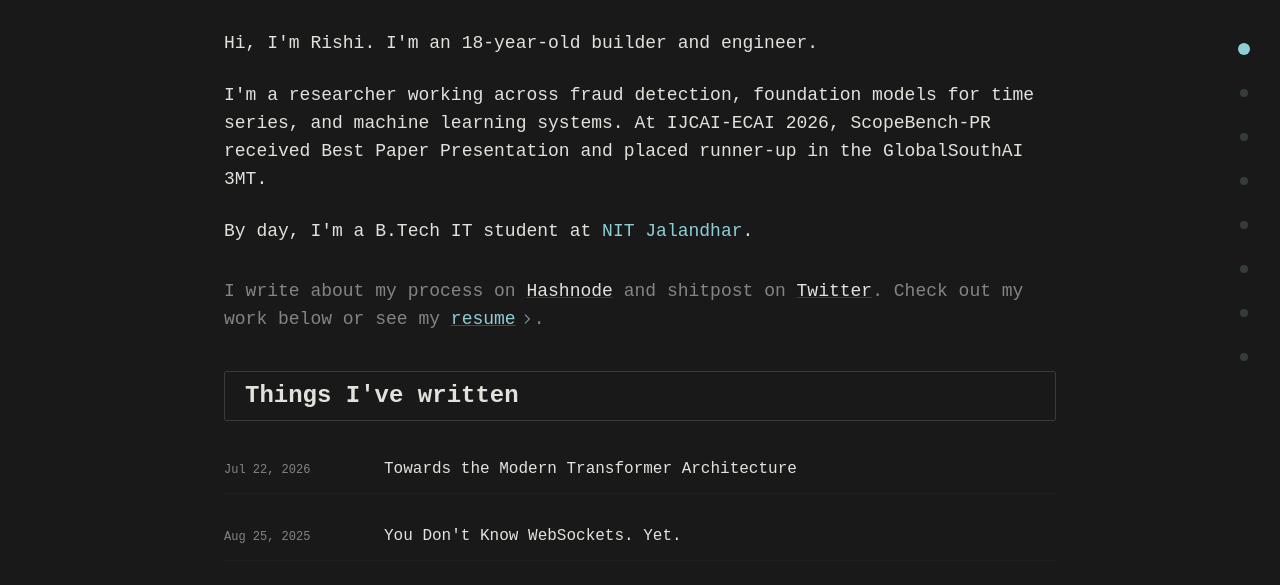
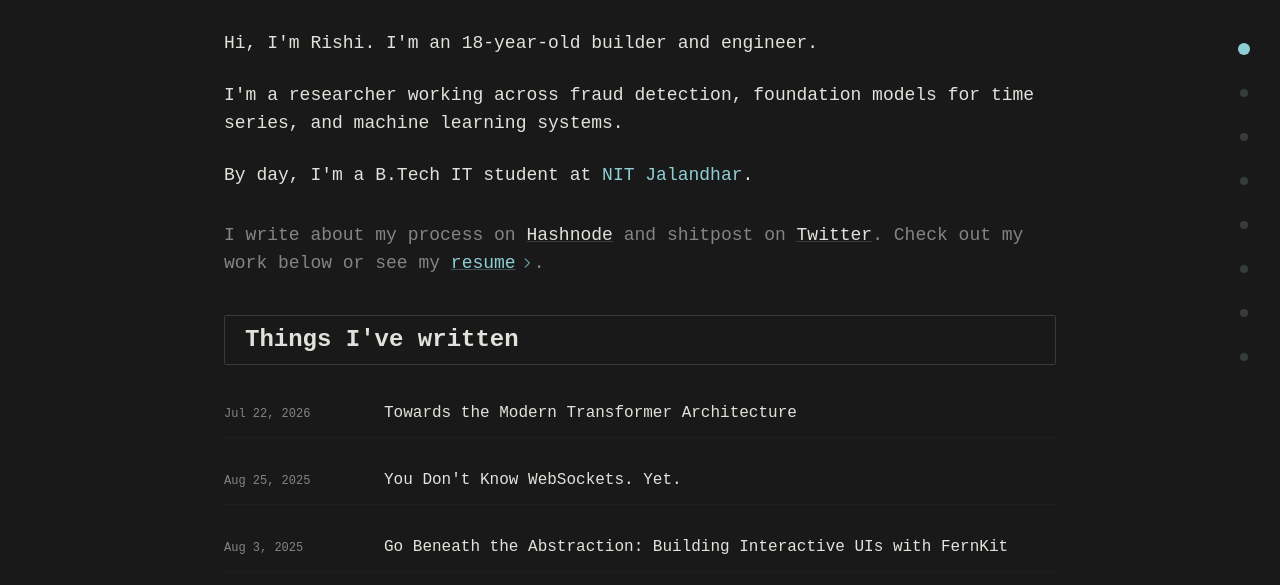
Before and after one commit to RishiAhuja/portfolio, an Astro site: page / in a window 1280 px wide. Shown: the part 197-782 px from the top of the page. Built offline with nearby package versions, Linux system fonts and the light colour scheme; Astro itself is replaced by a stand-in of ours; some packages are replaced by stand-ins of ours; no server answers; the database is empty; a web font is replaced by a local one.

Commit message:
Keep the homepage bio free of venue and award name-drops.
Those details already live on the research pages.

```diff
--- a/src/components/AboutMe.tsx
+++ b/src/components/AboutMe.tsx
@@ -44,7 +44,6 @@ const AboutMe: React.FC = () => {
 
         <p>
           I&apos;m a researcher working across fraud detection, foundation models for time series, and machine learning systems.
-          At IJCAI-ECAI 2026, ScopeBench-PR received Best Paper Presentation and placed runner-up in the GlobalSouthAI 3MT.
         </p>
 
         <p>
```
